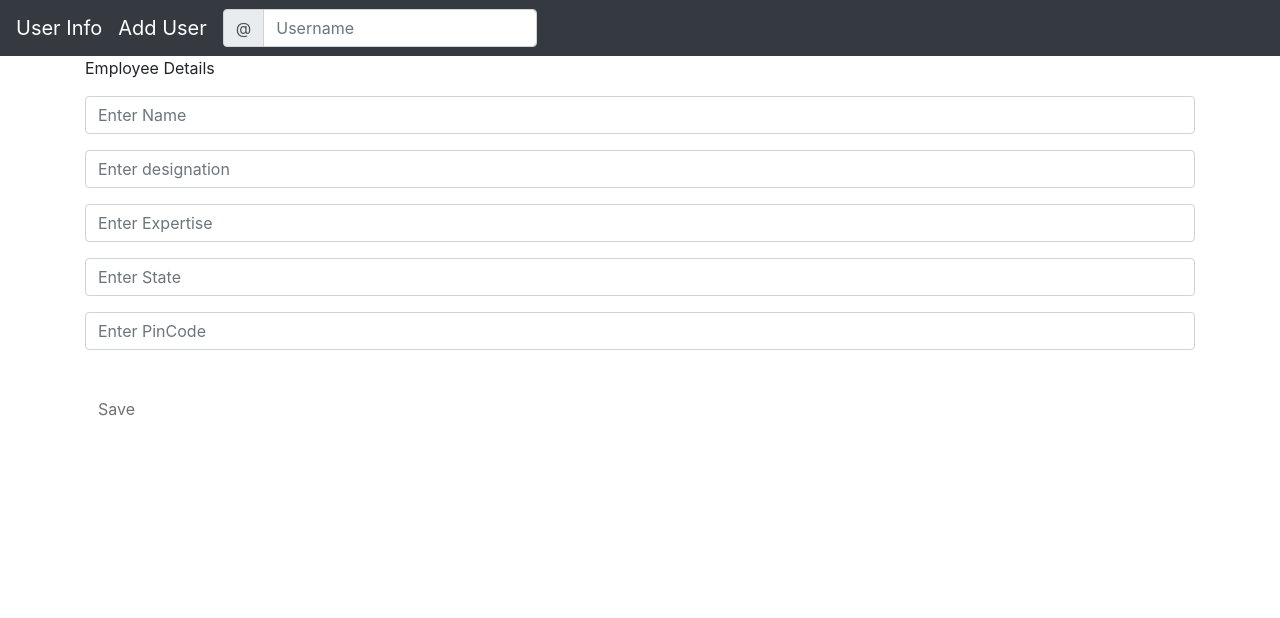
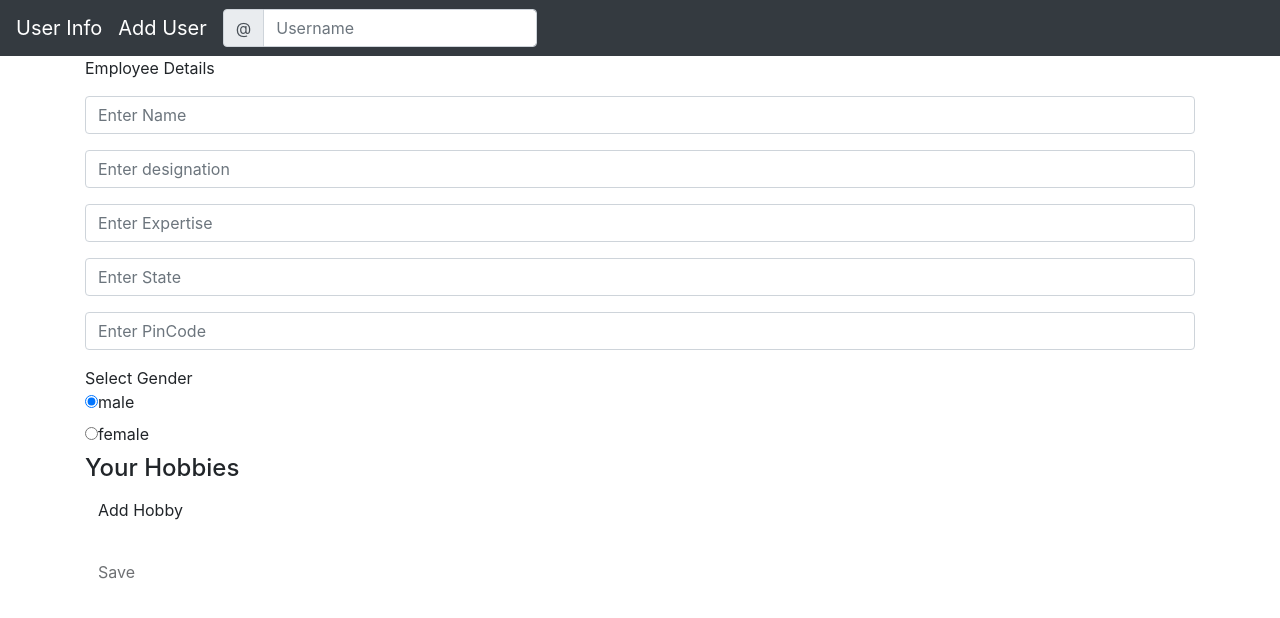
Before and after one commit to Gaurav94506/user-info-angular, an Angular app: page /new in a window 1280 px wide. Shown: the top 618 px of the page. Built offline with nearby package versions, Linux system fonts and the light colour scheme.

Commit message:
array and radio field added

```diff
--- a/src/app/user/user-edit/user-edit.component.html
+++ b/src/app/user/user-edit/user-edit.component.html
@@ -35,8 +35,30 @@
 
                 <span *ngIf="userForm.controls['adr'].controls['pincode'].hasError['pattern'] " class="alert alert-danger">This field is required!</span>
             </span>
+        </div>
+  </div>
+  Select Gender
+  <div class="radio" *ngFor="let gender of genders">
+
+      <label >
+        <input type="radio" formControlName="gender" [value]="gender">{{ gender }}
+      </label>
     </div>
+    <div formArrayName="hobbies">
+        <h4>Your Hobbies</h4>
+        <button class="btn btn-default" type="button" (click)="onAddHobby()">Add Hobby </button>
+        <div class="form-group" *ngFor="let hobbyControl of userForm.get('hobbies').controls; let i = index" [formGroupName]="i">
+          <div class="col-xs-9">
+                <input type="text" class="form-control" formControlName="hobbyname">
+          </div>
+          <div class="col-xs-9">
+              <input type="text" class="form-control" formControlName="style">
+        </div>
+        </div>
   </div>
+
+
+
     <span *ngIf="!userForm.valid && userForm.touched"
       class="help-block">Please enter valid data!</span><br>
     <!--<input formControlName='password' type="password" class="form-control" placeholder="Enter Password" /> -->
--- a/src/app/user/user-edit/user-edit.component.ts
+++ b/src/app/user/user-edit/user-edit.component.ts
@@ -2,7 +2,7 @@ import { Component, OnInit } from '@angular/core';
 import { ActivatedRoute, Router } from '@angular/router';
 import { UserService } from '../../services/user.service';
 import { User } from '../../model/user.model';
-import { FormGroup, FormControl, Validators } from '@angular/forms';
+import { FormGroup, FormControl, Validators, FormArray } from '@angular/forms';
 
 @Component({
   selector: 'app-user-edit',
@@ -14,6 +14,7 @@ export class UserEditComponent implements OnInit {
   id: number;
   mode: string = ''
   userForm: FormGroup;
+  genders = ['male', 'female'];
   // fieldName='name';
   // fieldDesignation='designation';
   // fieldExpertise='expertise';
@@ -44,7 +45,8 @@ export class UserEditComponent implements OnInit {
         'state': new FormControl(null),
         'pincode': new FormControl(null, [Validators.required, Validators.minLength(6),Validators.pattern('^[1-9][0-9]{5}')])
       }),
-
+      'gender': new FormControl('male'),
+      'hobbies': new FormArray([])
     });
 
 
@@ -111,4 +113,14 @@ export class UserEditComponent implements OnInit {
 
   }
 
+  onAddHobby() {
+    const control = new FormGroup({
+        'hobbyname':new FormControl('test'),
+        'style':new FormControl('any style')
+    });
+    //FormControl(null);
+    (<FormArray>this.userForm.get('hobbies')).push(control);
+
+  }
+
 }
--- a/src/app/user/user-list/singleuser/singleuser.component.html
+++ b/src/app/user/user-list/singleuser/singleuser.component.html
@@ -36,7 +36,7 @@
         <form [formGroup]="formArrayExam" (ngSubmit)="onSubmit()">
 
 
-              <div class="radio" *ngFor="let gender of genders">
+              <!-- <div class="radio" *ngFor="let gender of genders">
                 <label>
                   <input type="radio" formControlName="gender" [value]="gender">{{ gender }}
                 </label>
@@ -52,7 +52,7 @@
                         <input type="text" class="form-control" formControlName="style">
                   </div>
                   </div>
-            </div>
+            </div> -->
 
             </form>
      </div>
```
